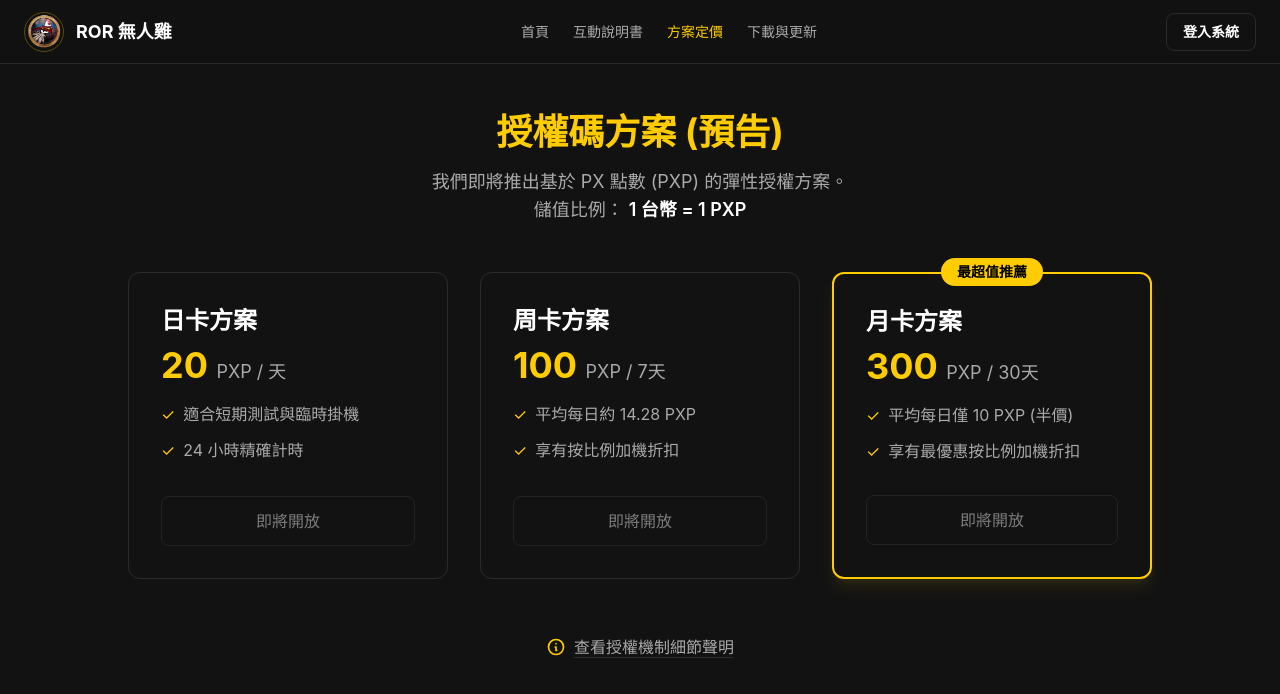
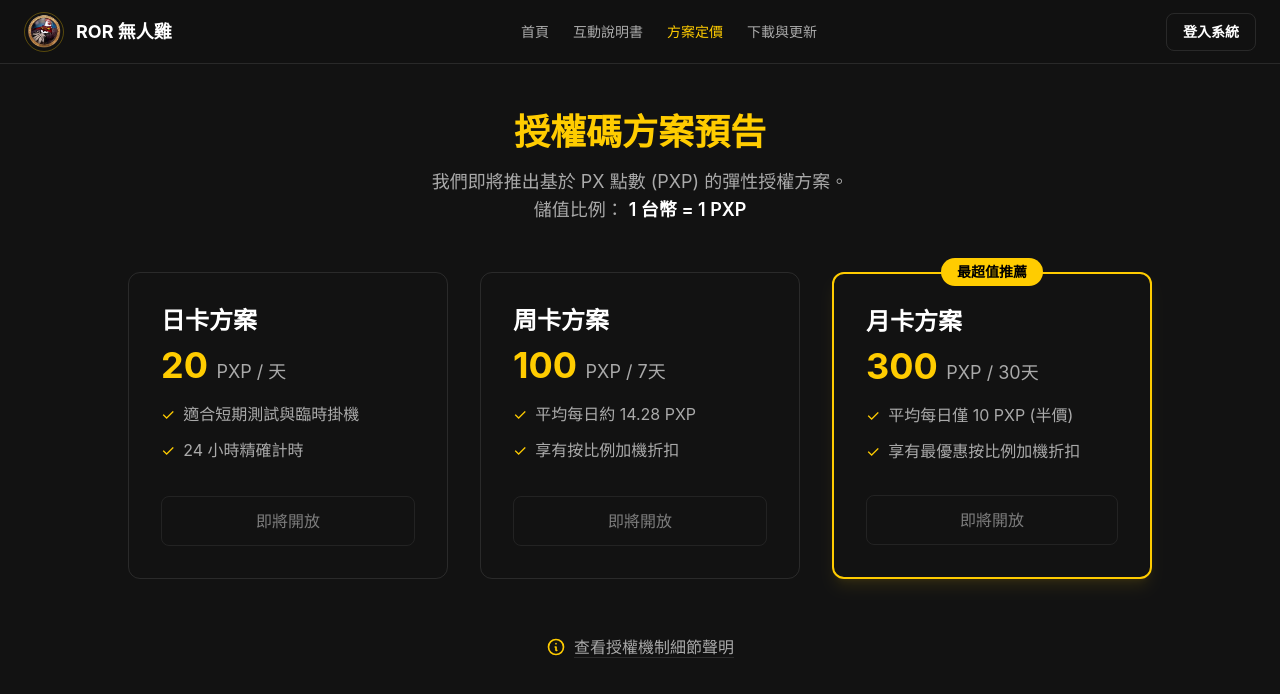
Before and after one commit to w8s3suimin/ROR_PX, a Vue app: page /pricing in a window 1280 px wide. Shown: the top 694 px of the page. Built offline with nearby package versions, Linux system fonts and the light colour scheme.

Commit message:
Update pricing page title

```diff
--- a/src/views/Pricing.vue
+++ b/src/views/Pricing.vue
@@ -2,7 +2,7 @@
   <div class="min-h-[calc(100vh-4rem)] p-4 max-w-7xl mx-auto py-12 relative flex flex-col items-center">
     <div class="text-center mb-12">
       <h1 class="text-4xl font-bold text-ror-accent mb-4">
-        授權碼方案 (預告)
+        授權碼方案預告
       </h1>
       <p class="text-ror-muted text-lg max-w-2xl mx-auto">
         我們即將推出基於 PX 點數 (PXP) 的彈性授權方案。<br/>
```
